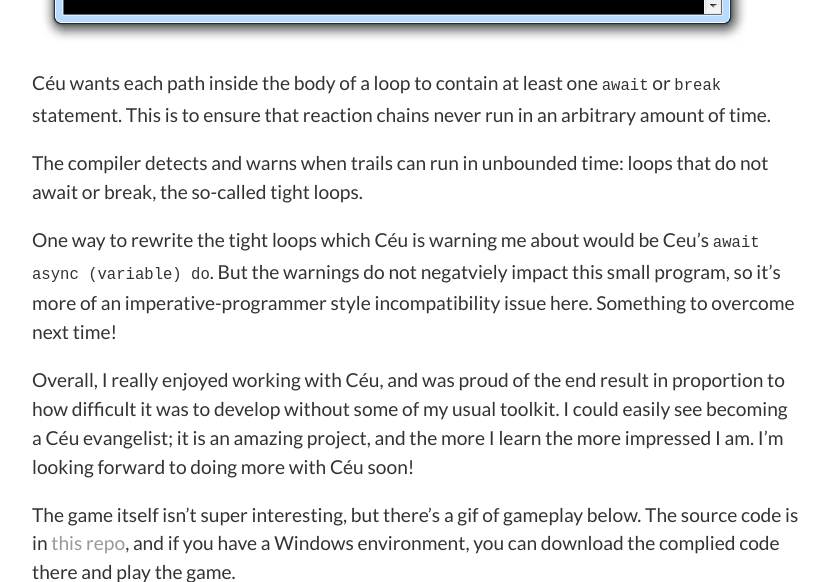
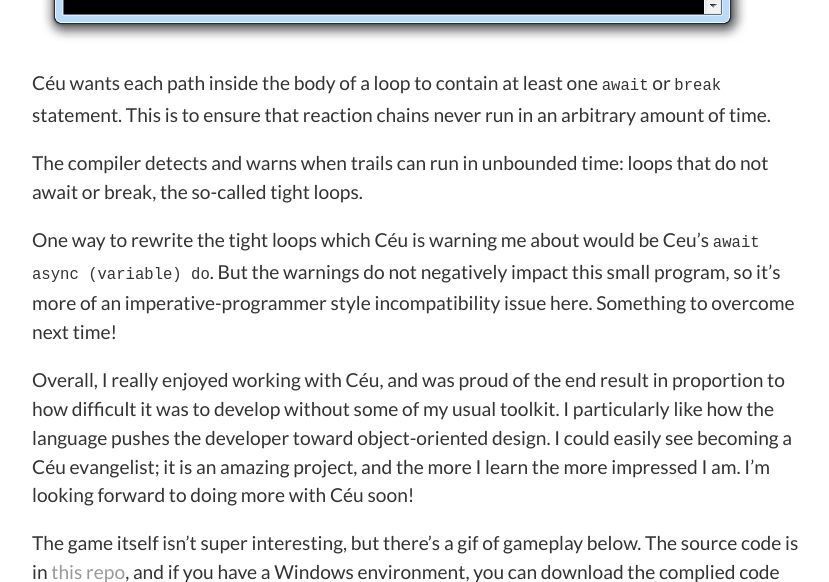
Before and after one commit to katieamazing/katieamazing.github.io, a Jekyll site: the page built from _posts/2017-07-03-Céu-Game.md, in a window 1280 px wide and 900 px high, scrolled down 3907 px, cut to the strip 0-582 px from the top of the window. Shown: the whole strip, without its empty margins (224-1053 px from the left). Built offline with Jekyll 4.4.1, drawn with Linux system fonts in a browser that asks for light colours.

Commit message:
Update 2017-07-03-Céu-Game.md

````diff
--- a/_posts/2017-07-03-Céu-Game.md
+++ b/_posts/2017-07-03-Céu-Game.md
@@ -97,9 +97,9 @@
 
 The compiler detects and warns when trails can run in unbounded time: loops that do not await or break, the so-called tight loops.
 
-One way to rewrite the tight loops which Céu is warning me about would be Ceu's ```await async (variable) do```. But the warnings do not negatviely impact this small program, so it's more of an imperative-programmer style incompatibility issue here. Something to overcome next time!
+One way to rewrite the tight loops which Céu is warning me about would be Ceu's ```await async (variable) do```. But the warnings do not negatively impact this small program, so it's more of an imperative-programmer style incompatibility issue here. Something to overcome next time!
 
-Overall, I really enjoyed working with Céu, and was proud of the end result in proportion to how difficult it was to develop without some of my usual toolkit. I could easily see becoming a Céu evangelist; it is an amazing project, and the more I learn the more impressed I am. I'm looking forward to doing more with Céu soon!
+Overall, I really enjoyed working with Céu, and was proud of the end result in proportion to how difficult it was to develop without some of my usual toolkit. I particularly like how the language pushes the developer toward object-oriented design. I could easily see becoming a Céu evangelist; it is an amazing project, and the more I learn the more impressed I am. I'm looking forward to doing more with Céu soon!
 
 The game itself isn't super interesting, but there's a gif of gameplay below. The source code is in [this repo](https://github.com/katieamazing/rc_game_ceu), and if you have a Windows environment, you can download the complied code there and play the game.
 
````
